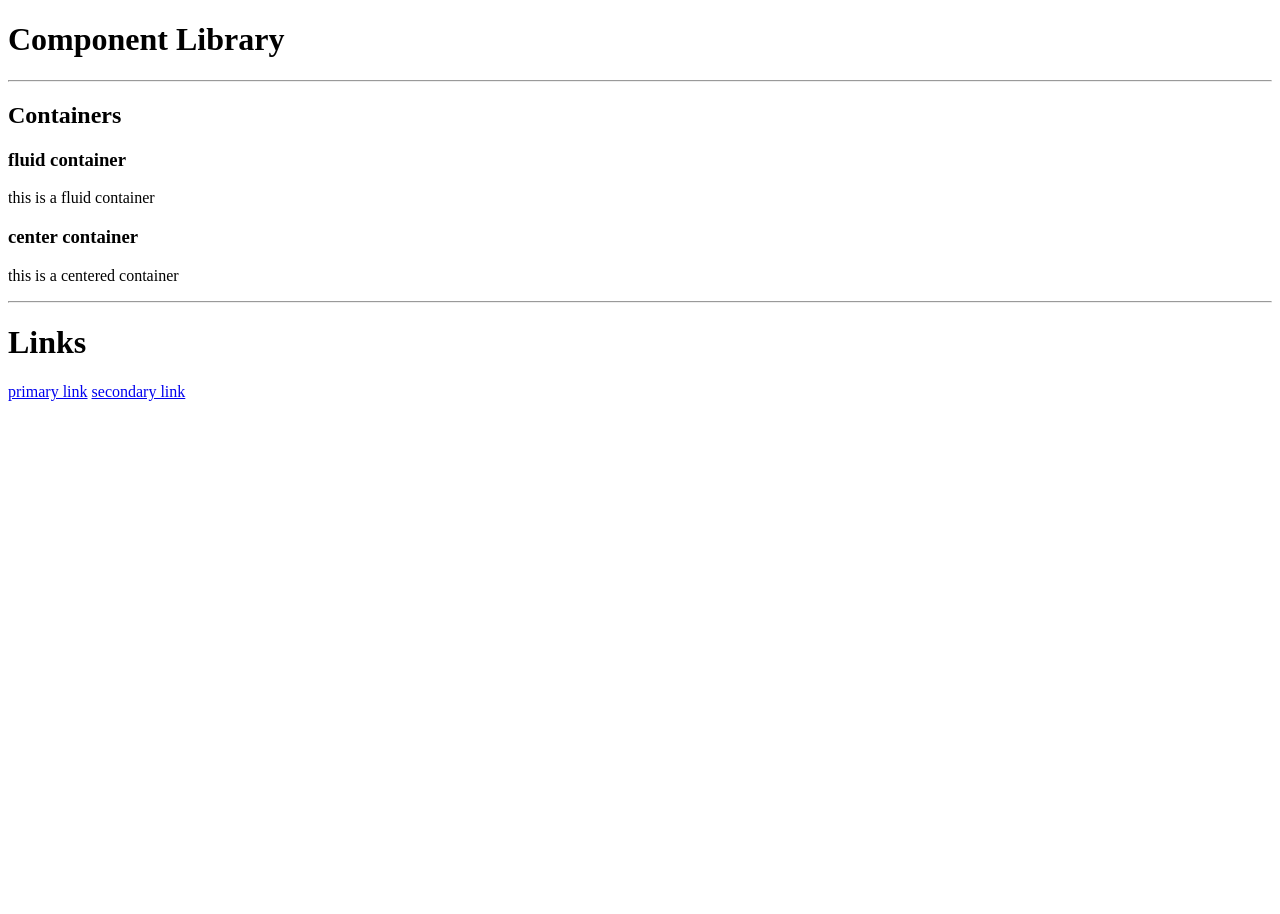
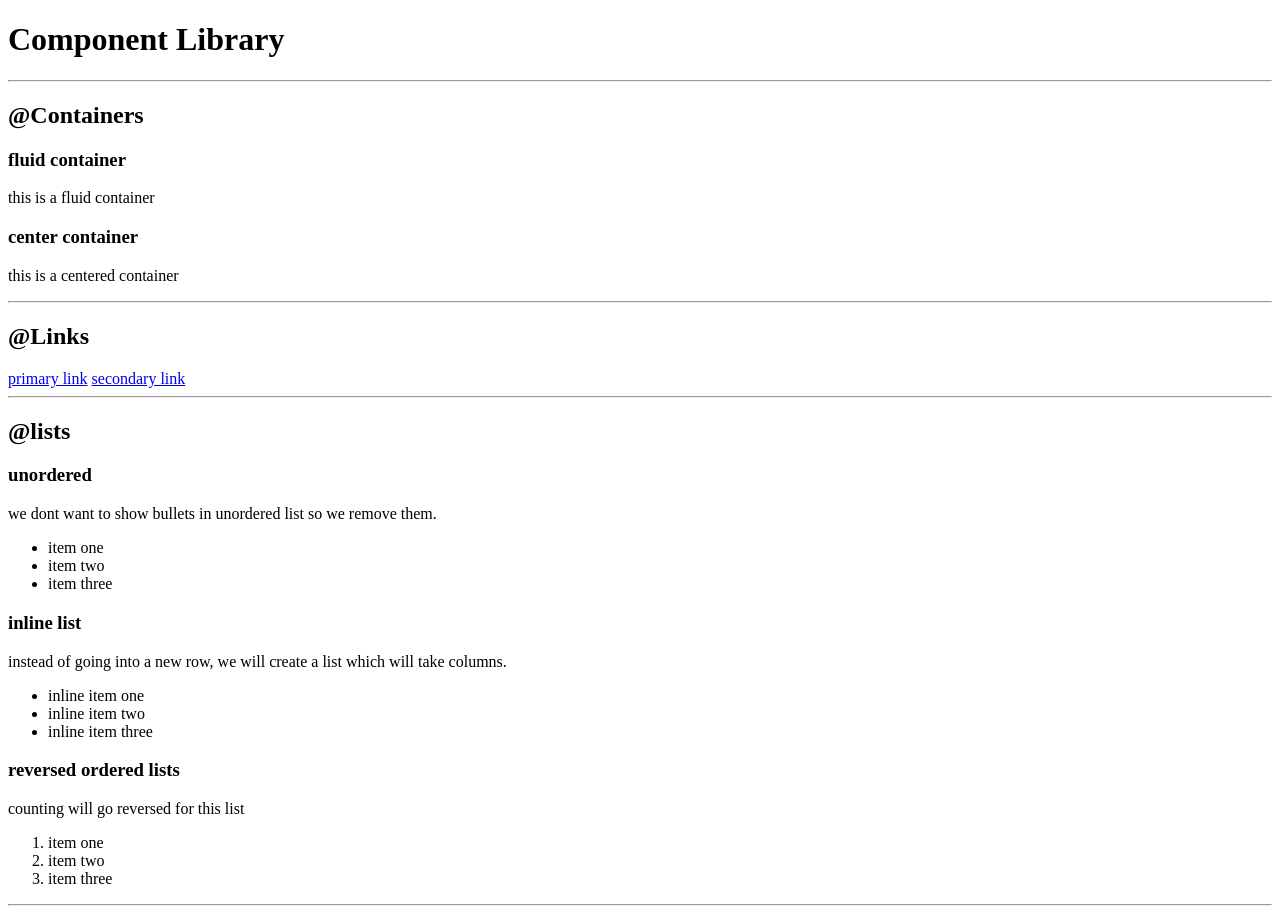
Before and after one commit to davainkhajuria/Profile1, a plain HTML site: page component-library/index.html in a window 1280 px wide. Before the commit the page ends 800 px from the top, so only its background shows below. Drawn offline with Linux system fonts and the light colour scheme.

Commit message:
Update index.html

```diff
--- a/component-library/index.html
+++ b/component-library/index.html
@@ -10,7 +10,7 @@
     <h1>Component Library</h1>
     <hr>
 
-    <h2>Containers</h2>
+    <h2>@Containers</h2>
     <h3>fluid container</h3>
     <div>
         <p>this is a fluid container</p>
@@ -22,11 +22,35 @@
     </div>
     <hr>
 
-    <h1>Links</h1>
+    <h2>@Links</h2>
     <a href="/">primary link</a>
     <a href="/">secondary link</a>
+    <hr>
 
+    <h2>@lists</h2>
+    <h3>unordered</h3>
+    <p> we dont want to show bullets in unordered list so we remove them.</p>
+    <ul>
+        <li>item one</li>
+        <li>item two</li>
+        <li>item three</li>
+    </ul>
 
+    <h3>inline list</h3>
+    <p>instead of going into a new row, we will create a list which will take columns.</p>
+    <ul>
+        <li>inline item one</li>
+        <li>inline item two</li>
+        <li>inline item three</li>
+    </ul>
 
+    <h3>reversed ordered lists</h3>
+    <p>counting will go reversed for this list</p>
+    <ol>
+        <li>item one</li>
+        <li>item two</li>
+        <li>item three</li>
+    </ol>
+    <hr>
 </body>
 </html>
```
